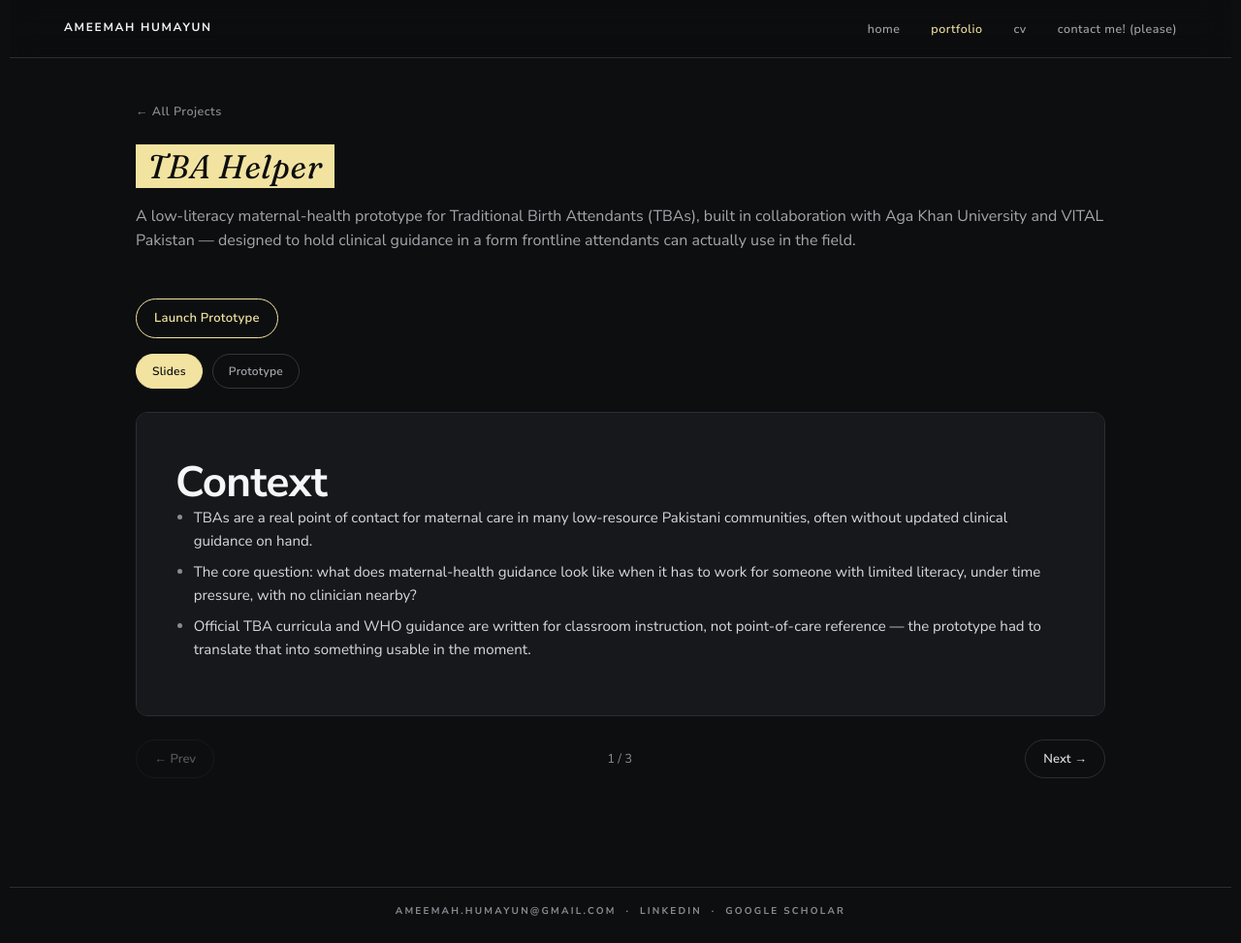
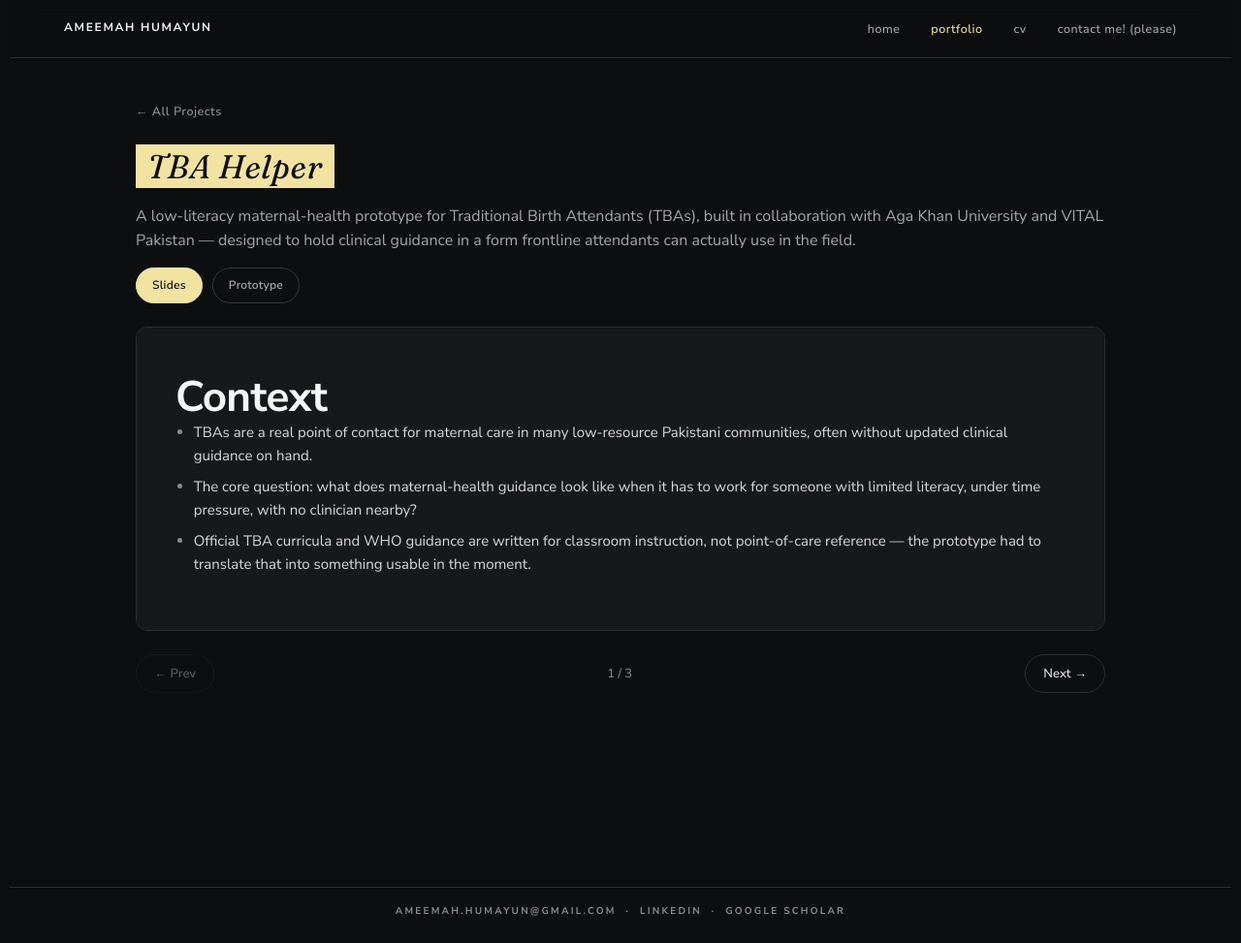
Before and after one commit to ameemahumayun/ameemahumayun.github.io, a Jekyll site: the page built from work/tba-maternal-health/index.html, in a window 1280 px wide and 973 px high. Shown: the whole window at 97% size. Built offline with Jekyll 4.4.1, drawn with Linux system fonts in a browser that asks for light colours.

Commit message:
Remove TBA Helper launch/open-in-tab buttons, resize preview to 640px
Dropped the top "Launch Prototype" CTA and the "Open in its own tab"
link below the preview, and brought the iframe back down to the
original 640px height.

```diff
--- a/work/tba-maternal-health/index.html
+++ b/work/tba-maternal-health/index.html
@@ -11,7 +11,6 @@ active: work
     <a href="{{ '/work/' | relative_url }}" class="back-link">&larr; All Projects</a>
     <h1 class="page-head__title"><span class="serif text-highlight">TBA Helper</span></h1>
     <p class="page-head__intro" style="max-width:none;">A low-literacy maternal-health prototype for Traditional Birth Attendants (TBAs), built in collaboration with Aga Khan University and VITAL Pakistan — designed to hold clinical guidance in a form frontline attendants can actually use in the field.</p>
-    <a class="work-card__link work-card__link--primary" href="{{ '/prototypes/tba-maternal-health/' | relative_url }}" target="_blank" rel="noopener" style="margin-top:1.5rem;display:inline-flex;">Launch Prototype</a>
   </div>
 </header>
 
@@ -61,10 +60,9 @@ active: work
 
     <div class="view-panel" data-view="prototype" hidden style="margin-top:1.5rem;">
       <div class="carousel__viewport">
-        <iframe src="{{ '/prototypes/tba-maternal-health/' | relative_url }}" title="TBA Helper" style="width:100%;height:900px;border:0;display:block;background:var(--color-bg);"></iframe>
+        <iframe src="{{ '/prototypes/tba-maternal-health/' | relative_url }}" title="TBA Helper" style="width:100%;height:640px;border:0;display:block;background:var(--color-bg);"></iframe>
         <button type="button" class="carousel__btn carousel__btn--fullscreen" aria-label="View fullscreen">&#9974; Fullscreen</button>
       </div>
-      <p style="margin-top:1rem;"><a class="link-teal" href="{{ '/prototypes/tba-maternal-health/' | relative_url }}" target="_blank" rel="noopener">Open the prototype in its own tab &rarr;</a></p>
     </div>
   </div>
 </section>
```
